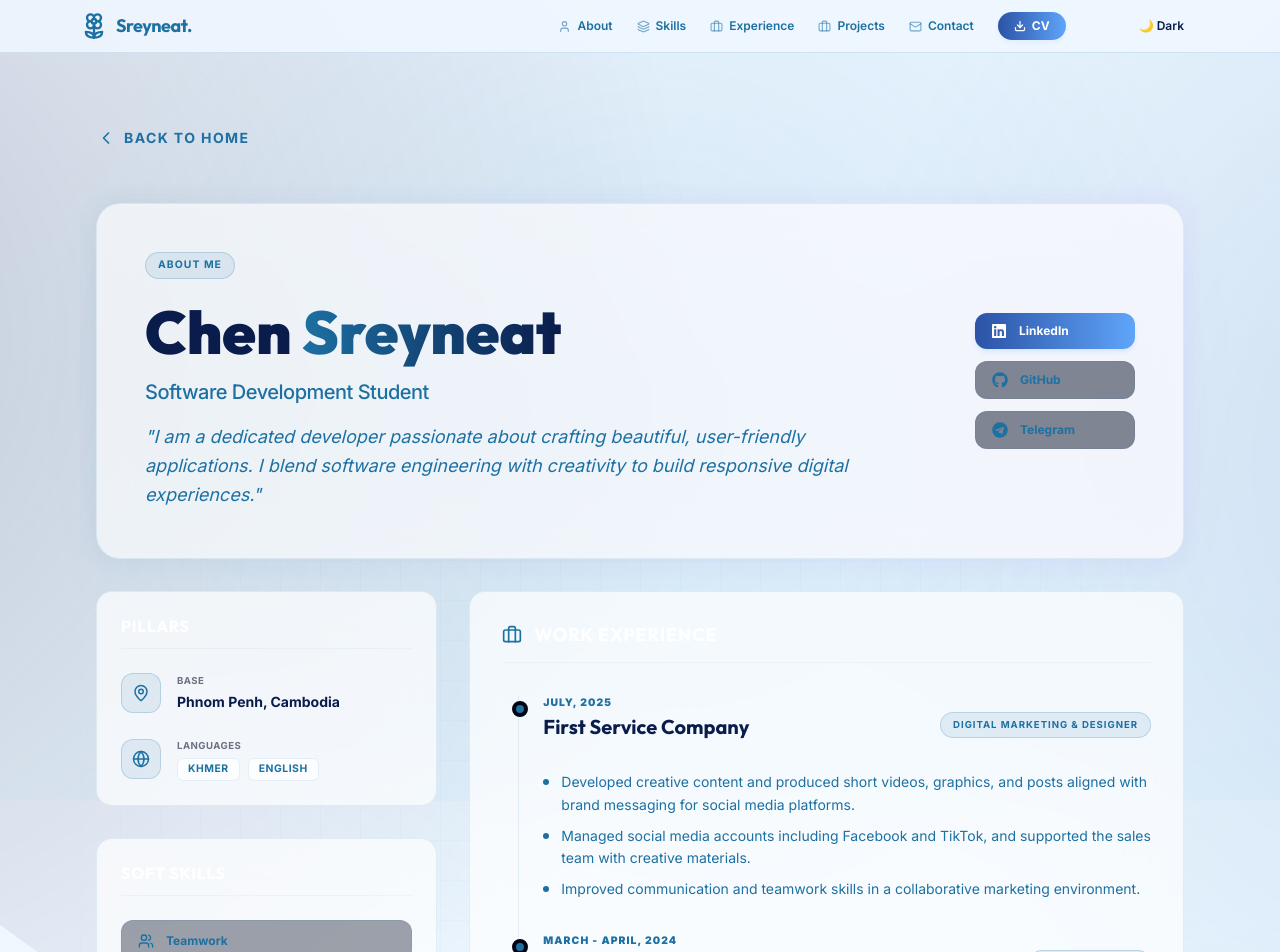
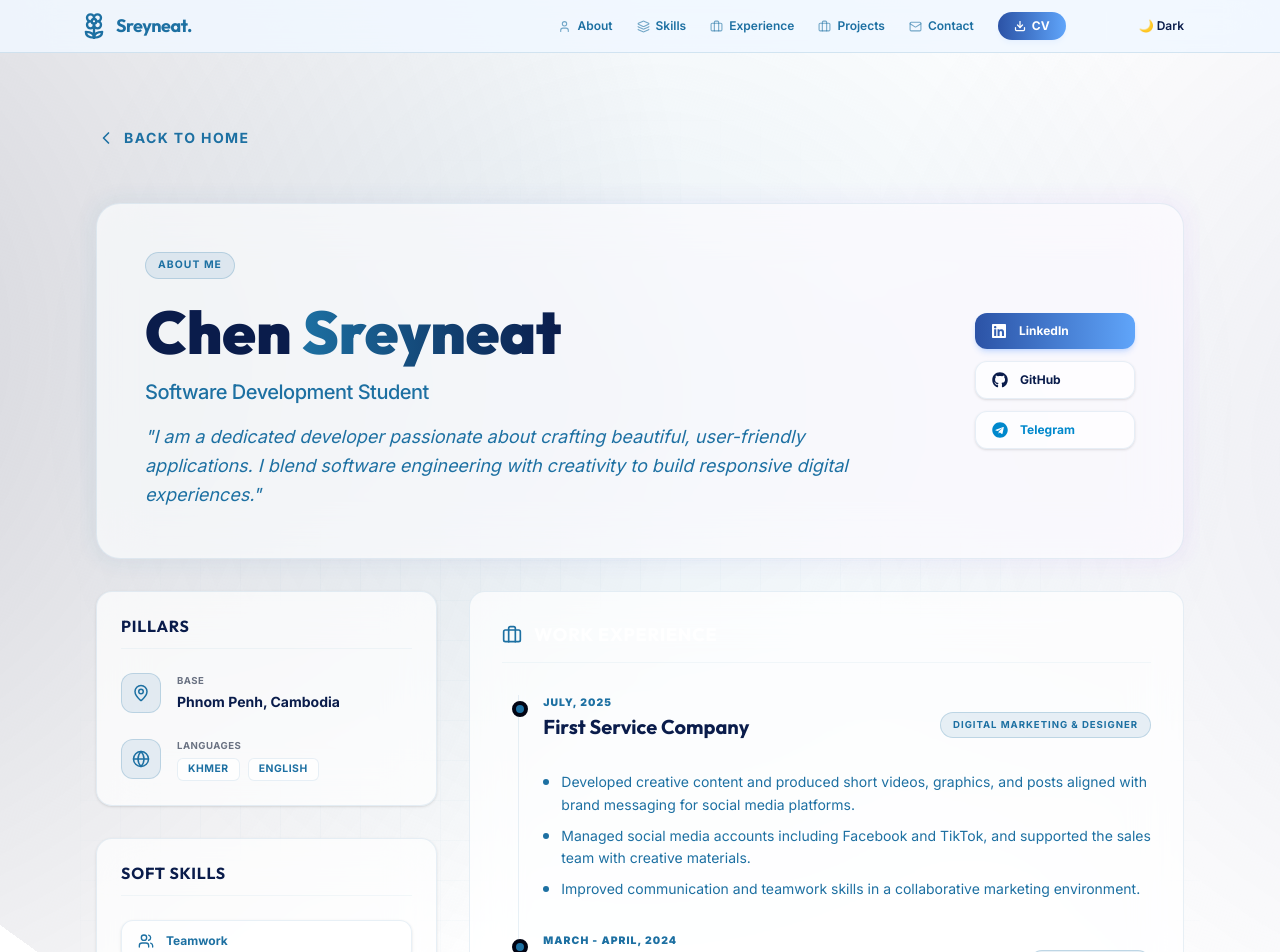
Before and after one commit to ChenSreyneat/portfolio-chensreyneat, a Next.js app: page /about in a window 1280 px wide. Shown: the top 952 px of the page. Built offline with nearby package versions, Linux system fonts and the light colour scheme.

Commit message:
style: fix theme colors, remove unused imports, and add framer-motion animations to About page

```diff
--- a/app/about/page.tsx
+++ b/app/about/page.tsx
@@ -2,7 +2,7 @@
 
 import {
   MapPin, Globe, Users, Lightbulb, CheckCircle, MessageSquare,
-  Mail, ChevronLeft, Calendar, Briefcase, GraduationCap, Award, Compass, Heart
+  ChevronLeft, Briefcase, GraduationCap
 } from "lucide-react";
 import { FaGithub, FaLinkedin, FaTelegram } from "react-icons/fa";
 import Link from "next/link";
@@ -73,44 +73,79 @@ export default function About() {
               <div className="flex flex-col md:flex-row md:items-center justify-between gap-6">
                 <div>
                   <div className="flex items-center gap-3 mb-4">
-                    <span className="px-3 py-1 rounded-full bg-accent-blue/10 border border-accent-blue/20 text-[0.65rem] font-bold text-accent-blue uppercase tracking-widest">About Me</span>
+                    <motion.span
+                      initial={{ opacity: 0, scale: 0.8 }}
+                      animate={{ opacity: 1, scale: 1 }}
+                      transition={{ duration: 0.5, delay: 0.2 }}
+                      className="px-3 py-1 rounded-full bg-accent-blue/10 border border-accent-blue/20 text-[0.65rem] font-bold text-accent-blue uppercase tracking-widest inline-block"
+                    >
+                      About Me
+                    </motion.span>
                   </div>
-                  <h1 className="text-4xl md:text-6xl font-black text-text-primary mb-2">
+                  <motion.h1
+                    initial={{ opacity: 0, y: 20 }}
+                    animate={{ opacity: 1, y: 0 }}
+                    transition={{ duration: 0.6, delay: 0.3 }}
+                    className="text-4xl md:text-6xl font-black text-text-primary mb-2"
+                  >
                     Chen <span className="text-gradient-accent">Sreyneat</span>
-                  </h1>
-                  <p className="text-accent-blue text-lg md:text-xl font-medium tracking-tight mb-4">Software Development Student</p>
-                  <p className="text-text-secondary text-base md:text-lg leading-relaxed max-w-3xl italic">
+                  </motion.h1>
+                  <motion.p
+                    initial={{ opacity: 0, y: 20 }}
+                    animate={{ opacity: 1, y: 0 }}
+                    transition={{ duration: 0.6, delay: 0.4 }}
+                    className="text-accent-blue text-lg md:text-xl font-medium tracking-tight mb-4"
+                  >
+                    Software Development Student
+                  </motion.p>
+                  <motion.p
+                    initial={{ opacity: 0, y: 20 }}
+                    animate={{ opacity: 1, y: 0 }}
+                    transition={{ duration: 0.6, delay: 0.5 }}
+                    className="text-text-secondary text-base md:text-lg leading-relaxed max-w-3xl italic"
+                  >
                     &quot;I am a dedicated developer passionate about crafting beautiful, user-friendly applications. I blend software engineering with creativity to build responsive digital experiences.&quot;
-                  </p>
+                  </motion.p>
                 </div>
 
                 {/* Social Connect Panel */}
-                <div className="flex flex-wrap md:flex-col gap-3 min-w-[160px]">
-                  <a
+                <motion.div
+                  initial={{ opacity: 0, x: 20 }}
+                  animate={{ opacity: 1, x: 0 }}
+                  transition={{ duration: 0.6, delay: 0.6 }}
+                  className="flex flex-wrap md:flex-col gap-3 min-w-[160px]"
+                >
+                  <motion.a
+                    whileHover={{ scale: 1.05 }}
+                    whileTap={{ scale: 0.95 }}
                     href="https://www.linkedin.com/in/chen-sreyneat-749654313/"
                     target="_blank"
                     rel="noopener noreferrer"
-                    className="flex items-center gap-3 px-4 py-2.5 rounded-xl bg-linear-to-r from-[#2c53a6] to-[#60a5fa] hover:from-[#214185] hover:to-[#4fa1ff] text-xs font-bold text-white shadow-md shadow-blue-500/10 active:scale-95 transition-all"
+                    className="flex items-center gap-3 px-4 py-2.5 rounded-xl bg-linear-to-r from-[#2c53a6] to-[#60a5fa] hover:from-[#214185] hover:to-[#4fa1ff] text-xs font-bold text-white shadow-md shadow-blue-500/20 transition-all"
                   >
                     <FaLinkedin size={16} /> LinkedIn
-                  </a>
-                  <a
+                  </motion.a>
+                  <motion.a
+                    whileHover={{ scale: 1.05 }}
+                    whileTap={{ scale: 0.95 }}
                     href="https://github.com/"
                     target="_blank"
                     rel="noopener noreferrer"
-                    className="flex items-center gap-3 px-4 py-2.5 rounded-xl bg-slate-900/50 border border-glass-border text-xs font-bold text-text-secondary hover:text-white transition-all"
+                    className="flex items-center gap-3 px-4 py-2.5 rounded-xl bg-glass-bg border border-glass-border text-xs font-bold text-text-primary hover:bg-text-primary hover:text-bg-color shadow-sm transition-all"
                   >
                     <FaGithub size={16} /> GitHub
-                  </a>
-                  <a
+                  </motion.a>
+                  <motion.a
+                    whileHover={{ scale: 1.05 }}
+                    whileTap={{ scale: 0.95 }}
                     href="https://t.me/Neat198"
                     target="_blank"
                     rel="noopener noreferrer"
-                    className="flex items-center gap-3 px-4 py-2.5 rounded-xl bg-slate-900/50 border border-glass-border text-xs font-bold text-text-secondary hover:text-white transition-all"
+                    className="flex items-center gap-3 px-4 py-2.5 rounded-xl bg-glass-bg border border-glass-border text-xs font-bold text-[#0088cc] hover:bg-[#0088cc] hover:text-white shadow-sm transition-all"
                   >
                     <FaTelegram size={16} /> Telegram
-                  </a>
-                </div>
+                  </motion.a>
+                </motion.div>
               </div>
             </div>
           </motion.div>
@@ -123,8 +158,11 @@ export default function About() {
               variants={itemVariants}
               className="relative group"
             >
-              <div className="relative p-6 rounded-2xl border border-glass-border bg-glass-bg backdrop-blur-xl hover:border-accent-blue/30 transition-all duration-300">
-                <h3 className="text-base font-bold text-white mb-6 uppercase tracking-wider border-b border-glass-border/50 pb-3">Pillars</h3>
+              <motion.div
+                whileHover={{ y: -5 }}
+                className="relative p-6 rounded-2xl border border-glass-border bg-glass-bg backdrop-blur-xl hover:border-accent-blue/30 transition-all duration-300 shadow-sm hover:shadow-xl hover:shadow-accent-blue/10"
+              >
+                <h3 className="text-base font-bold text-text-primary mb-6 uppercase tracking-wider border-b border-glass-border/50 pb-3">Pillars</h3>
                 <div className="space-y-6">
                   {/* Location */}
                   <div className="flex items-center gap-4">
@@ -151,7 +189,7 @@ export default function About() {
                     </div>
                   </div>
                 </div>
-              </div>
+              </motion.div>
             </motion.div>
 
             {/* 3. Soft Skills Card */}
@@ -159,8 +197,11 @@ export default function About() {
               variants={itemVariants}
               className="relative group"
             >
-              <div className="relative p-6 rounded-2xl border border-glass-border bg-glass-bg backdrop-blur-xl hover:border-accent-blue/30 transition-all duration-300">
-                <h3 className="text-base font-bold text-white mb-6 uppercase tracking-wider border-b border-glass-border/50 pb-3">Soft Skills</h3>
+              <motion.div
+                whileHover={{ y: -5 }}
+                className="relative p-6 rounded-2xl border border-glass-border bg-glass-bg backdrop-blur-xl hover:border-accent-blue/30 transition-all duration-300 shadow-sm hover:shadow-xl hover:shadow-accent-blue/10"
+              >
+                <h3 className="text-base font-bold text-text-primary mb-6 uppercase tracking-wider border-b border-glass-border/50 pb-3">Soft Skills</h3>
                 <div className="grid grid-cols-1 gap-3">
                   {[
                     { icon: Users, label: "Teamwork" },
@@ -168,16 +209,17 @@ export default function About() {
                     { icon: CheckCircle, label: "Responsible" },
                     { icon: MessageSquare, label: "Communication" }
                   ].map((skill, i) => (
-                    <div
+                    <motion.div
                       key={i}
-                      className="flex items-center gap-3 px-4 py-3 rounded-xl bg-slate-900/40 border border-glass-border text-xs font-bold text-text-secondary hover:text-white hover:bg-accent-blue/5 hover:border-accent-blue/20 transition-all cursor-default"
+                      whileHover={{ x: 5 }}
+                      className="flex items-center gap-3 px-4 py-3 rounded-xl bg-glass-bg border border-glass-border text-xs font-bold text-text-secondary hover:text-text-primary hover:bg-accent-blue/10 hover:border-accent-blue/30 transition-colors shadow-sm cursor-default"
                     >
                       <skill.icon size={16} className="text-accent-blue" />
                       <span>{skill.label}</span>
-                    </div>
+                    </motion.div>
                   ))}
                 </div>
-              </div>
+              </motion.div>
             </motion.div>
 
           </div>
--- a/app/components/Navbar.tsx
+++ b/app/components/Navbar.tsx
@@ -2,7 +2,7 @@
 
 import { useState } from "react";
 import Link from "next/link";
-import { Home, User, Briefcase, Mail, Menu, X, Download, Flower2, Layers, Settings, GraduationCap } from "lucide-react";
+import { Home, User, Briefcase, Mail, Menu, X, Download, Flower2, Layers, GraduationCap } from "lucide-react";
 import ThemeToggle from "./ThemeToggle";
 
 export default function Navbar() {
--- a/app/components/ThemeToggle.tsx
+++ b/app/components/ThemeToggle.tsx
@@ -10,17 +10,16 @@ export default function ThemeToggle() {
     Promise.resolve().then(() => {
       setMounted(true);
       const savedTheme = localStorage.getItem("theme") as "dark" | "light" | null;
+      let activeTheme: "dark" | "light";
       if (savedTheme) {
-        setTheme(savedTheme);
-        document.documentElement.setAttribute("data-theme", savedTheme);
+        activeTheme = savedTheme;
       } else {
-        // Check system preference
         const prefersLight = window.matchMedia("(prefers-color-scheme: light)").matches;
-        if (prefersLight) {
-          setTheme("light");
-          document.documentElement.setAttribute("data-theme", "light");
-        }
+        activeTheme = prefersLight ? "light" : "dark";
       }
+      setTheme(activeTheme);
+      document.documentElement.setAttribute("data-theme", activeTheme);
+      document.documentElement.classList.toggle("dark", activeTheme === "dark");
     });
   }, []);
 
@@ -28,6 +27,7 @@ export default function ThemeToggle() {
     const newTheme = theme === "dark" ? "light" : "dark";
     setTheme(newTheme);
     document.documentElement.setAttribute("data-theme", newTheme);
+    document.documentElement.classList.toggle("dark", newTheme === "dark");
     localStorage.setItem("theme", newTheme);
   };
 
--- a/app/components/home/ContactSection.tsx
+++ b/app/components/home/ContactSection.tsx
@@ -1,7 +1,7 @@
 "use client";
 import { useState } from "react";
 import { Mail, Phone, MessageSquare, User, Tag } from "lucide-react";
-import { FaLinkedin, FaTelegram } from "react-icons/fa";
+import { FaLinkedin } from "react-icons/fa";
 import Image from "next/image";
 
 export default function ContactSection() {
--- a/app/components/home/HeroSection.tsx
+++ b/app/components/home/HeroSection.tsx
@@ -80,7 +80,7 @@ export default function HeroSection() {
                   src="/image/2.png"
                   alt="Chen Sreyneat"
                   fill
-                  className="object-contain object-bottom drop-shadow-[0_20px_50px_rgba(0,0,0,0.5)] scale-110"
+                  className="object-contain object-bottom scale-110"
                   priority
                 />
               </div>
--- a/app/components/home/ResumeSection.tsx
+++ b/app/components/home/ResumeSection.tsx
@@ -1,6 +1,6 @@
 "use client";
 
-import { Download, FileText, Calendar, Mail, MapPin, GraduationCap, Briefcase } from "lucide-react";
+import { Download, FileText, Mail, MapPin, GraduationCap, Briefcase } from "lucide-react";
 
 export default function ResumeSection() {
   return (
--- a/app/components/home/SkillsSection.tsx
+++ b/app/components/home/SkillsSection.tsx
@@ -67,7 +67,7 @@ const skillCategories = [
   }
 ];
 
-function SkillBadge({ name, icon: Icon, color }: { name: string; icon: any; color: string }) {
+function SkillBadge({ name, icon: Icon, color }: { name: string; icon: React.ComponentType<{ size?: number; className?: string; style?: React.CSSProperties }>; color: string }) {
   const hoverTextColor = color === "#FFFFFF" ? "var(--text-secondary)" : color;
 
   return (
--- a/app/components/home/ToolsSection.tsx
+++ b/app/components/home/ToolsSection.tsx
@@ -8,8 +8,7 @@ import {
   SiTailwindcss,
   SiNextdotjs,
   SiFigma,
-  SiSketch,
-  SiInvision
+  SiSketch
 } from "react-icons/si";
 import { TbBrandVscode } from "react-icons/tb";
 
--- a/app/contact/page.tsx
+++ b/app/contact/page.tsx
@@ -1,5 +1,5 @@
 import { Mail, MapPin, Send, Phone } from "lucide-react";
-import { FaGithub, FaLinkedin, FaTwitter } from "react-icons/fa";
+import { FaGithub, FaLinkedin } from "react-icons/fa";
 import Image from "next/image";
 
 export default function Contact() {
--- a/app/globals.css
+++ b/app/globals.css
@@ -1,4 +1,6 @@
 @import "tailwindcss";
+
+@custom-variant dark (&:where(.dark, .dark *));
 
 @theme {
   --color-bg-color: var(--bg-color);
@@ -57,8 +59,8 @@
 }
 
 [data-theme='light'] {
-  --bg-color: #f0f7ff;
-  --bg-gradient: linear-gradient(135deg, #f0f7ff 0%, #e0f2fe 100%);
+  --bg-color: #FFFFFF;
+  --bg-gradient: linear-gradient(135deg, #FFFFFF 0%, #FFFFFF 100%);
   --text-primary: #0a1c4b;
   --text-secondary: #1d70a2;
   --accent-blue: #1d70a2;
```
Also changed, not shown: app/components/home/AboutSection.tsx (+5 -5 lines), app/components/home/CertificatesSection.tsx (+5 -3 lines).
